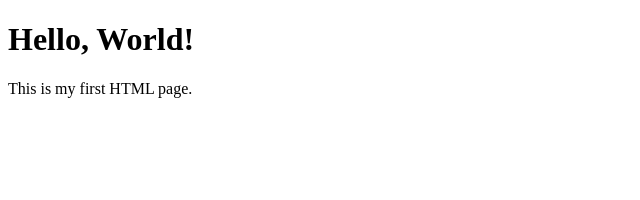
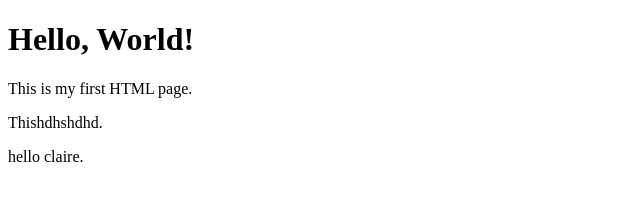
Before and after one commit to maclaimi20/Webapp, a plain HTML site: page index.html in a window 1280 px wide. Shown: the whole page, without its empty margins (0-640 px from the left). Drawn offline with Linux system fonts and the light colour scheme.

Commit message:
add reg
this is the reg page

```diff
--- a/index.html
+++ b/index.html
@@ -6,6 +6,7 @@
 <body>
     <h1>Hello, World!</h1>
     <p>This is my first HTML page.</p>
-
+  <p>Thishdhshdhd.</p>
+      <p>hello claire.</p>
 </body>
 </html>
```
